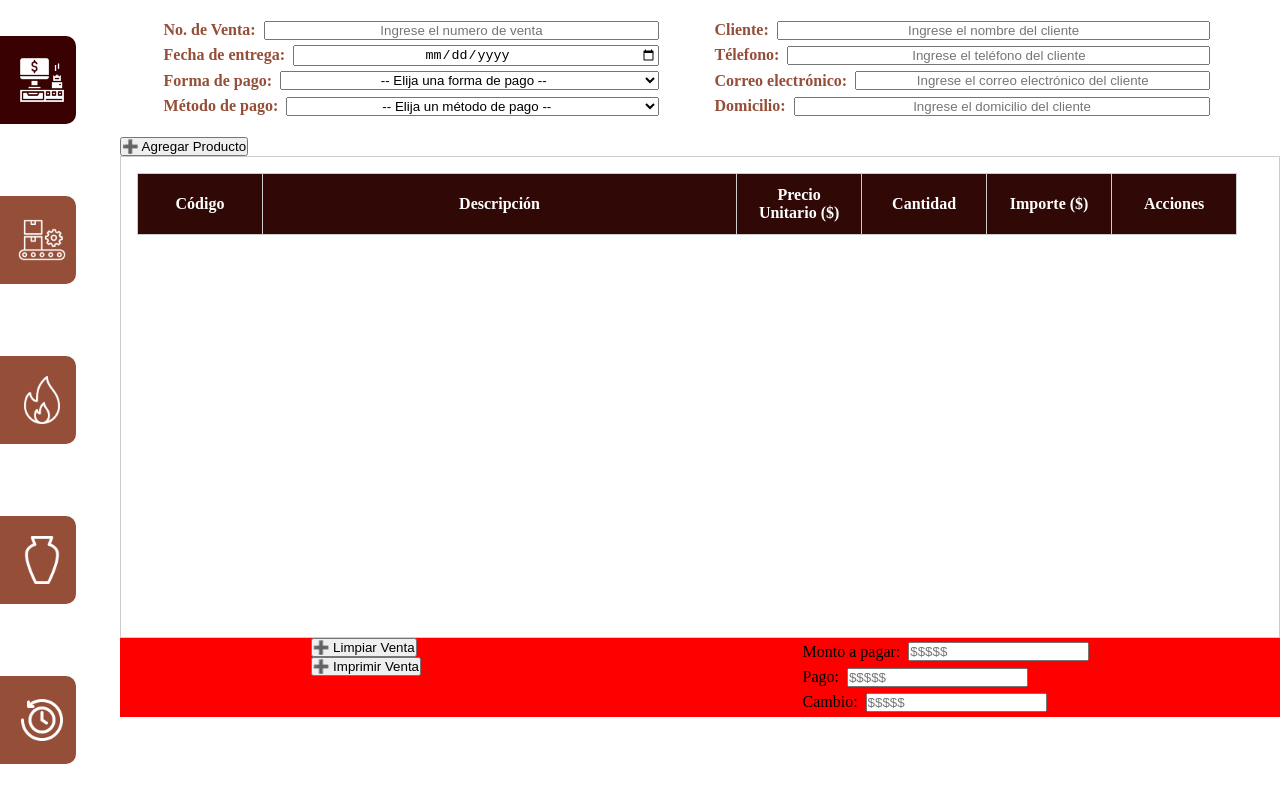
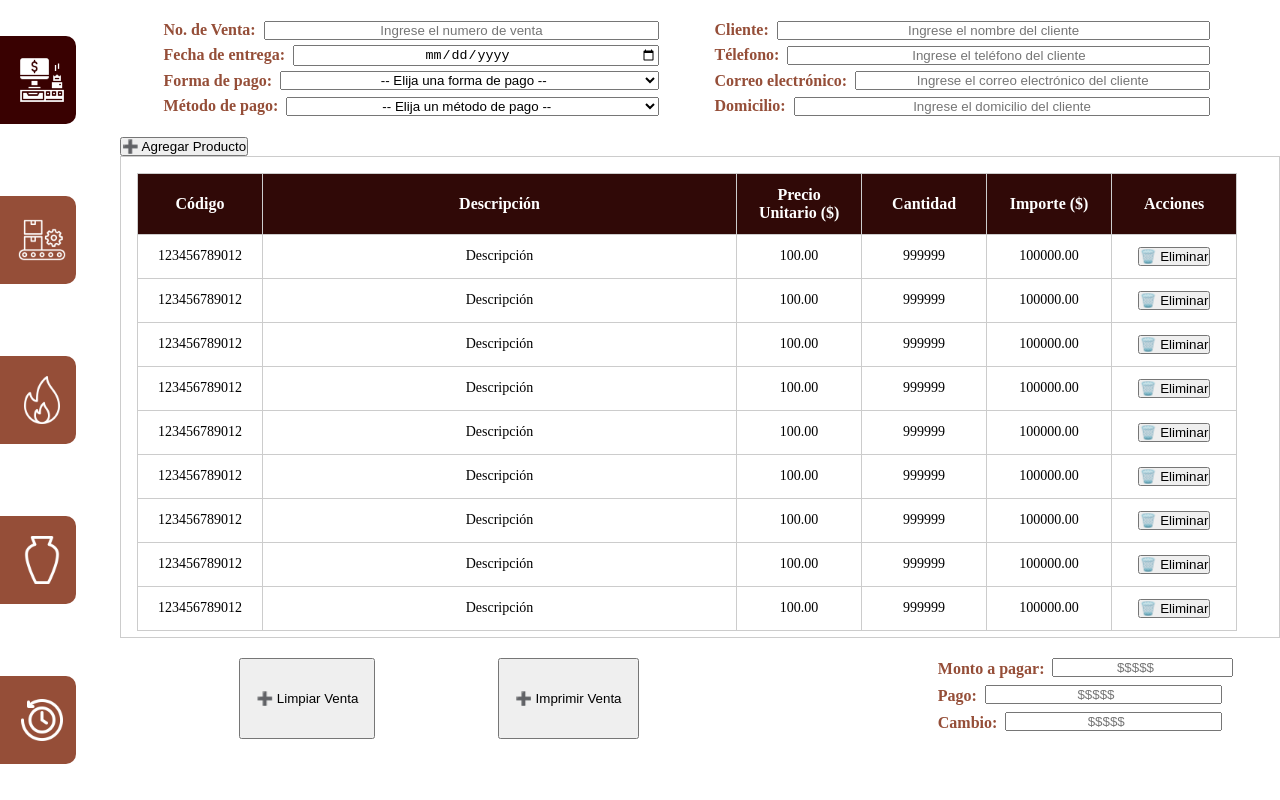
Before and after one commit to dlucianop/artep-POS, an Electron app: page html/index.html in a window 1280 px wide. Drawn offline with Linux system fonts and the light colour scheme.

Commit message:
Cambio de diseño en los campos de TOTAL y BOTONES del POS

```diff
--- a/css/index.css
+++ b/css/index.css
@@ -71,6 +71,10 @@ body {
     align-items: center;
     padding: 1rem;
     width: 100%;
+}
+
+button:hover {
+    cursor: pointer;
 }
 
 /*******************************TABLES***************************************/
--- a/css/pos.css
+++ b/css/pos.css
@@ -46,6 +46,7 @@
     height: 60vh;
     overflow-y: auto;
     border: 1px solid #ccc;
+    margin-bottom: 20px;
 }
 
 .tabla-carrito {
@@ -88,15 +89,42 @@
     display: flex;
     flex-direction: row;
     justify-content: space-around;
-    background: red;
 }
 
-.campo-total {
-    margin: 3px 0;
+#actions-pos{
     display: flex;
-    align-items: center;
+    flex-direction: row;
+    justify-content: space-around;
+    width: 45%;
+}
+
+#actions-pos > button {
+    padding: 15px;
+}
+
+#total-container {
+    display: flex;
+    flex-direction: column;
+    width: 35%;
+    align-items: end;
+}
+
+#total-container > p {
+    display: flex;
     gap: 0.5rem;
     font-size: 1rem;
     line-height: 1.4;
-    width: 100%;
+    width: 70%;
 }
+
+#total-container > p strong {
+    color: #954e38;
+    white-space: nowrap;
+}
+
+#total-container > p input {
+    text-align: center;
+    flex: 1;
+    box-sizing: border-box;
+    margin-bottom: 8px;
+}
--- a/html/index.html
+++ b/html/index.html
@@ -105,40 +105,100 @@
                         </tr>
                     </thead>
                     <tbody id="carrito">
-                        <!--tr>
+                        <tr>
                             <td>123456789012</td>
                             <td>Descripción</td>
                             <td>100.00</td>
                             <td>999999</td>
                             <td>100000.00</td>
                             <td> <button>🗑️ Eliminar</button></td>
-                        </tr-->
+                        </tr>
+                        <tr>
+                            <td>123456789012</td>
+                            <td>Descripción</td>
+                            <td>100.00</td>
+                            <td>999999</td>
+                            <td>100000.00</td>
+                            <td> <button>🗑️ Eliminar</button></td>
+                        </tr>
+                        <tr>
+                            <td>123456789012</td>
+                            <td>Descripción</td>
+                            <td>100.00</td>
+                            <td>999999</td>
+                            <td>100000.00</td>
+                            <td> <button>🗑️ Eliminar</button></td>
+                        </tr>
+                        <tr>
+                            <td>123456789012</td>
+                            <td>Descripción</td>
+                            <td>100.00</td>
+                            <td>999999</td>
+                            <td>100000.00</td>
+                            <td> <button>🗑️ Eliminar</button></td>
+                        </tr>
+                        <tr>
+                            <td>123456789012</td>
+                            <td>Descripción</td>
+                            <td>100.00</td>
+                            <td>999999</td>
+                            <td>100000.00</td>
+                            <td> <button>🗑️ Eliminar</button></td>
+                        </tr>
+                        <tr>
+                            <td>123456789012</td>
+                            <td>Descripción</td>
+                            <td>100.00</td>
+                            <td>999999</td>
+                            <td>100000.00</td>
+                            <td> <button>🗑️ Eliminar</button></td>
+                        </tr>
+                        <tr>
+                            <td>123456789012</td>
+                            <td>Descripción</td>
+                            <td>100.00</td>
+                            <td>999999</td>
+                            <td>100000.00</td>
+                            <td> <button>🗑️ Eliminar</button></td>
+                        </tr>
+                        <tr>
+                            <td>123456789012</td>
+                            <td>Descripción</td>
+                            <td>100.00</td>
+                            <td>999999</td>
+                            <td>100000.00</td>
+                            <td> <button>🗑️ Eliminar</button></td>
+                        </tr>
+                        <tr>
+                            <td>123456789012</td>
+                            <td>Descripción</td>
+                            <td>100.00</td>
+                            <td>999999</td>
+                            <td>100000.00</td>
+                            <td> <button>🗑️ Eliminar</button></td>
+                        </tr>
                     </tbody>
                 </table>
             </div>
 
             <div id="final-pos">
                 <div id="actions-pos">
-                    <div class="botton-actions">
-                        <button type="button" onclick="addCarrito()">➕ Limpiar Venta</button>
-                    </div>
-                    <div class="botton-actions">
-                        <button type="button" onclick="addCarrito()">➕ Imprimir Venta</button>
-                    </div>
+                    <button type="button" onclick="addCarrito()">➕ Limpiar Venta</button>
+                    <button type="button" onclick="addCarrito()">➕ Imprimir Venta</button>
                 </div>
                 <div id="total-container">
-                    <div class="campo-total">
-                        <label for="pos_monto">Monto a pagar:</label>
+                    <p>
+                        <strong>Monto a pagar:</strong>
                         <input type="number" id="pos_monto" placeholder="$$$$$" readonly>
-                    </div>
-                    <div class="campo-total">
-                        <label for="pos_pago">Pago:</label>
+                    </p>
+                    <p>
+                        <strong>Pago:</strong>
                         <input type="number" id="pos_pago" placeholder="$$$$$">
-                    </div>
-                    <div class="campo-total">
-                        <label for="pos_cambio">Cambio:</label>
+                    </p>
+                    <p>
+                        <strong>Cambio:</strong>
                         <input type="number" id="pos_cambio" placeholder="$$$$$" readonly>
-                    </div>
+                    </p>
                 </div>
             </div>
 
```
